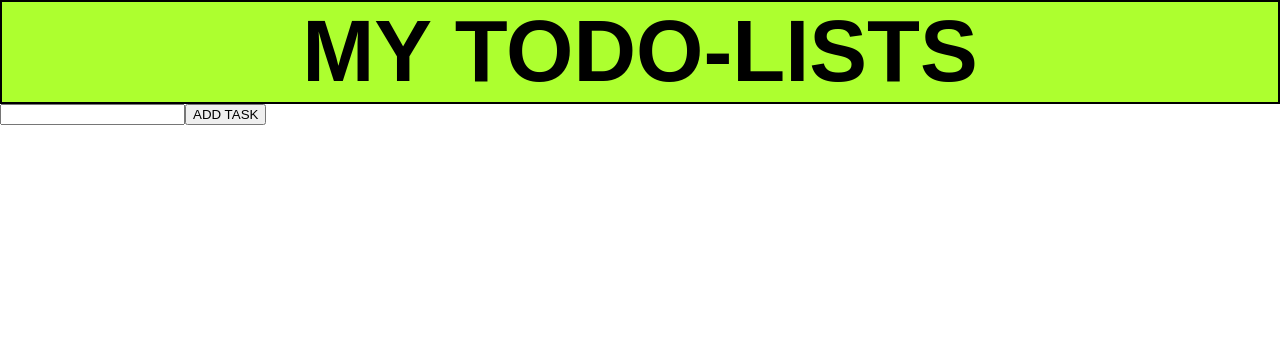
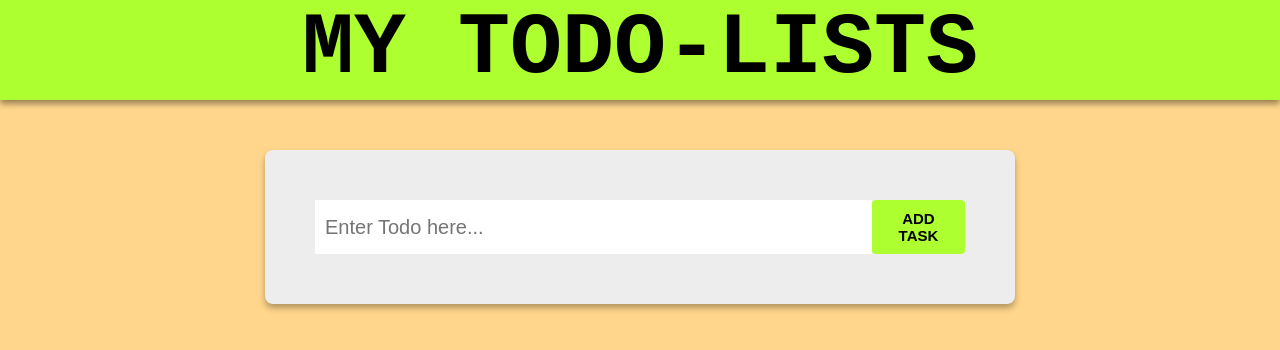
Before and after one commit to DaryllCulas/ReactJS-Practice, a React (Vite) app in the folder 2_CreateReactApp/Sample 2/Todo-App/: page / in a window 1280 px wide. Shown: the top 350 px of the page. Built offline with nearby package versions, Linux system fonts and the light colour scheme.

Commit message:
Styling the form

```diff
--- a/2_CreateReactApp/Sample 2/Todo-App/src/components/Form.jsx
+++ b/2_CreateReactApp/Sample 2/Todo-App/src/components/Form.jsx
@@ -1,4 +1,5 @@
 import { useState } from "react";
+import styles from "./css/Form.module.css";
 
 const Form = ({ TaskList, setTaskList }) => {
   const [Task, setTask] = useState("");
@@ -10,13 +11,19 @@ const Form = ({ TaskList, setTaskList }) => {
   };
 
   return (
-    <form onSubmit={submitHandler}>
-      <input
-        onChange={(e) => setTask(e.target.value)}
-        type="text"
-        value={Task}
-      ></input>
-      <button type="submit">ADD TASK</button>
+    <form className={styles.formElement} onSubmit={submitHandler}>
+      <div className={styles.inputContainer}>
+        <input
+          className={styles.inputElement}
+          onChange={(e) => setTask(e.target.value)}
+          type="text"
+          value={Task}
+          placeholder="Enter Todo here..."
+        />
+        <button className={styles.buttonElement} type="submit">
+          ADD TASK
+        </button>
+      </div>
     </form>
   );
 };
--- a/2_CreateReactApp/Sample 2/Todo-App/src/components/css/App.css
+++ b/2_CreateReactApp/Sample 2/Todo-App/src/components/css/App.css
@@ -1,3 +1,4 @@
 body {
   margin: 0;
+  background-color: rgb(255, 214, 139);
 }
--- /dev/null
+++ b/2_CreateReactApp/Sample 2/Todo-App/src/components/css/Form.module.css
@@ -0,0 +1,38 @@
+.formElement {
+  background-color: rgb(238, 237, 237);
+  border-radius: 8px;
+  padding: 50px;
+  width: 650px;
+  margin: 0 auto;
+  margin-top: 50px;
+  box-shadow: 0 4px 6px rgb(0, 0, 0, 0.3);
+}
+.inputElement {
+  display: block;
+  width: 100%;
+  border: none;
+  color: black;
+  font-size: 20px;
+  padding: 10px;
+}
+.inputElement:focus {
+  outline: none;
+}
+
+.buttonElement {
+  display: inline-block;
+  border: none;
+  border-radius: 4px;
+  background-color: greenyellow;
+  padding: 10px 15px;
+  font-size: 15px;
+  font-weight: bolder;
+  cursor: pointer;
+}
+.buttonElement:hover {
+  background-color: black;
+  color: white;
+}
+.inputContainer {
+  display: flex;
+}
--- a/2_CreateReactApp/Sample 2/Todo-App/src/components/css/Header.module.css
+++ b/2_CreateReactApp/Sample 2/Todo-App/src/components/css/Header.module.css
@@ -4,7 +4,7 @@
   height: 100px;
   font-size: 65pt;
   text-align: center;
-  font-family: sans-serif;
+  font-family:'Courier New', Courier, monospace;
   font-weight: bold;
-  border: 2px solid;
+  box-shadow: 0 4px 6px rgb(0, 0, 0, 0.4);
 }
```
